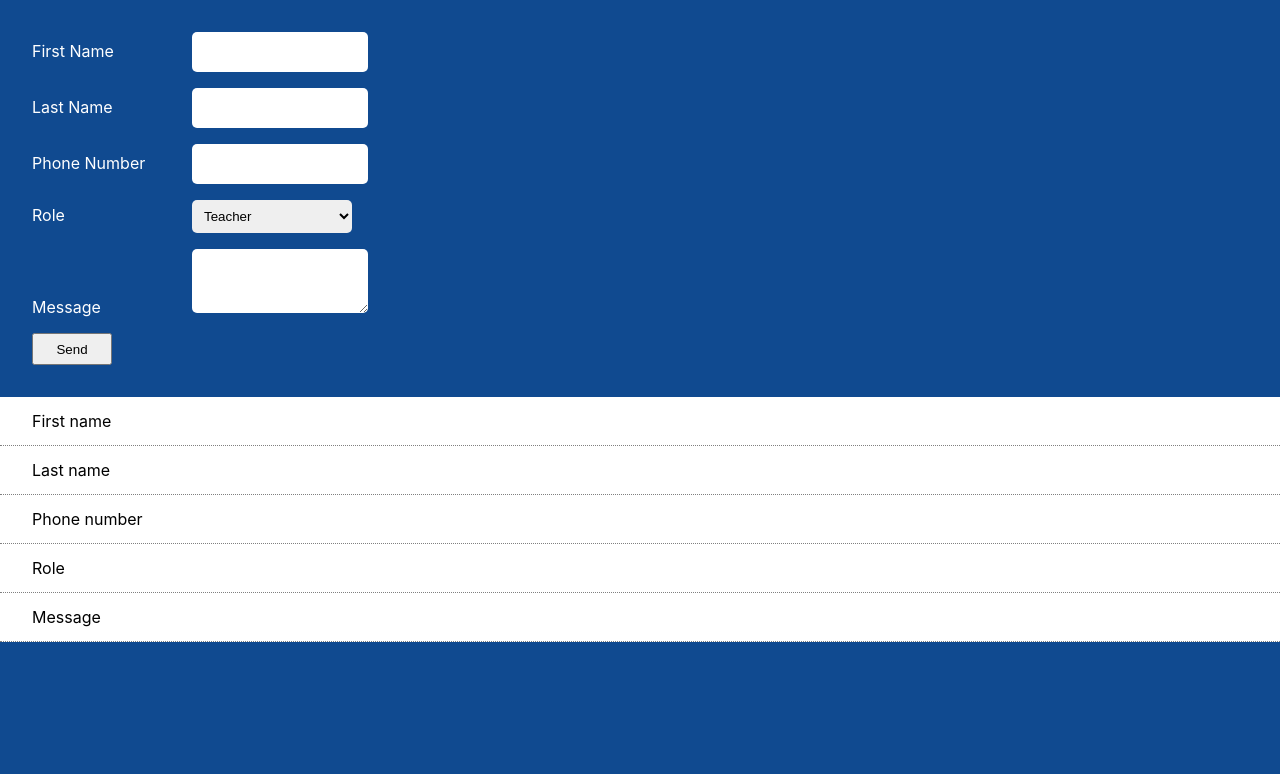
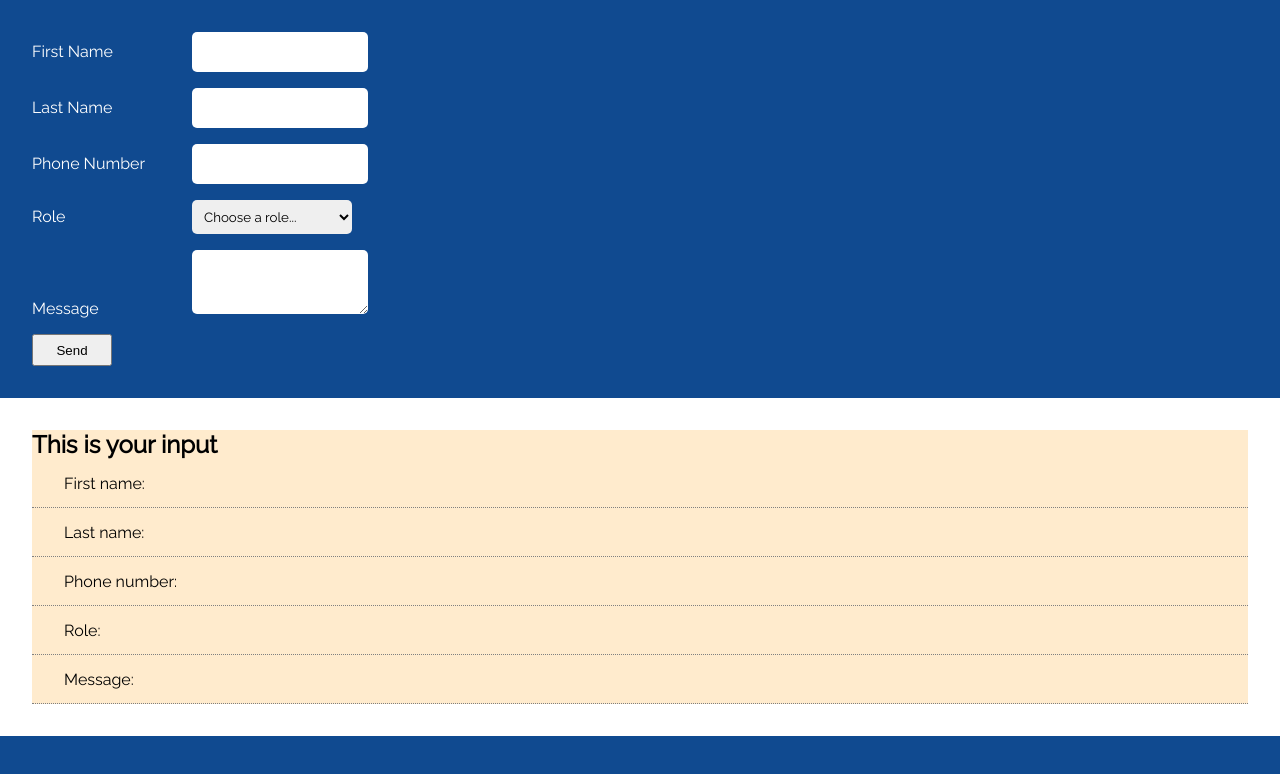
Before and after one commit to LinhLe2307/FORM_task, a React (Create React App) app: page / in a window 1280 px wide. Shown: the top 774 px of the page. Built offline with nearby package versions, Linux system fonts and the light colour scheme.

Commit message:
Change button

```diff
--- a/src/App.js
+++ b/src/App.js
@@ -7,16 +7,22 @@ import Overlay from "./components/Overlay";
 
 class App extends Component {
   state = {
-    firstName: "",
-    lastName: "",
-    phoneNumber: "",
-    message: "",
-    role: "",
+    // This is explicitly telling React what to look since we will have more state in the future
+    inputData: {
+      firstname: "",
+      lastname: "",
+      phonenumber: "",
+      message: "",
+      role: "",
+    },
     showPopup: false,
   };
-  changeHandler = (event) => {
+  inputHandler = (event) => {
     this.setState({
-      [event.target.name]: event.target.value,
+      inputData: {
+        ...this.state.inputData,
+        [event.target.name]: event.target.value,
+      },
     });
   };
   addSubmitHandler = (event) => {
@@ -26,16 +32,38 @@ class App extends Component {
       showPopup: !prevState.showPopup,
     }));
   };
+
+  resetForm = (event) => {
+    window.location.reload();
+  };
+  // resetForm = () => {
+  //   return this.setState({
+  //     inputData: {
+  //       firstname: "",
+  //       lastname: "",
+  //       phonenumber: "",
+  //       message: "",
+  //       role: "",
+  //     },
+  //   });
+  // };
   render() {
     return (
       <div>
-        <Form onChange={this.changeHandler} onClick={this.addSubmitHandler} />
-        <View input={this.state} />
-        <Overlay
-          showPopup={this.state.showPopup}
-          onClick={this.addSubmitHandler}
-          state={this.state}
+        <Form
+          onChange={this.inputHandler}
+          onSubmit={this.addSubmitHandler}
+          {...this.state.inputData}
         />
+        <View {...this.state.inputData} />
+        {this.state.showPopup && (
+          <Overlay
+            close={this.resetForm}
+            click={this.addSubmitHandler}
+            {...this.state.inputData}
+            reset={this.resetForm}
+          />
+        )}
       </div>
     );
   }
--- a/src/components/Button.js
+++ b/src/components/Button.js
@@ -1,8 +1,12 @@
 import React from "react";
-import classes from "./Button.module.css"
+import classes from "./Button.module.css";
 
-const Button = ({onClick, btnName}) => {
-  return <button type="submit" onClick={onClick}>{btnName}</button>;
+const Button = ({ onClick, children, onReset }) => {
+  return (
+    <button type="submit" onClick={onClick} onReset={onReset}>
+      {children}
+    </button>
+  );
 };
 
 export default Button;
--- a/src/components/Form.js
+++ b/src/components/Form.js
@@ -2,29 +2,59 @@ import React from "react";
 import classes from "./Form.module.css";
 import Button from "./Button";
 
-const Form = ({ onChange, onClick }) => {
+const Form = ({
+  onChange,
+  onSubmit,
+  firstname,
+  lastname,
+  phonenumber,
+  role,
+  message,
+}) => {
   return (
-    <form>
+    <form onChange={onChange} onSubmit={onSubmit}>
       <div>
-        <label htmlFor="fname">First Name</label>
-        <input type="text" id="fname" name="firstName" onChange={onChange} />
+        <label htmlFor="firstname">First Name</label>
+        <input
+          type="text"
+          id="firstname"
+          name="firstname"
+          value={firstname}
+          required
+        />
       </div>
       <div>
-        <label htmlFor="lname">Last Name</label>
-        <input type="text" id="lname" name="lastName" onChange={onChange} />
+        <label htmlFor="lastname">Last Name</label>
+        <input
+          type="text"
+          id="lastname"
+          name="lastname"
+          value={lastname}
+          required
+        />
       </div>
       <div>
         <label htmlFor="phone">Phone Number</label>
         <input
-          type="number"
+          type="tel"
           id="phone"
-          name="phoneNumber"
-          onChange={onChange}
+          name="phonenumber"
+          value={phonenumber}
+          required
         />
       </div>
       <div>
         <label htmlFor="role">Role</label>
-        <select id="role" name="role" onChange={onChange}>
+        <select
+          id="role"
+          name="role"
+          value={role}
+          defaultValue="other"
+          required
+        >
+          <option value="" invalid="true" hidden>
+            Choose a role...
+          </option>
           <option value="teacher">Teacher</option>
           <option value="student">Student</option>
           <option value="other">Other</option>
@@ -32,9 +62,15 @@ const Form = ({ onChange, onClick }) => {
       </div>
       <div>
         <label htmlFor="message">Message</label>
-        <textarea type="text" id="message" name="message" onChange={onChange} />
+        <textarea
+          type="text"
+          id="message"
+          name="message"
+          value={message}
+          required
+        />
       </div>
-      <Button btnName="Send" onClick={onClick} />
+      <Button>Send</Button>
     </form>
   );
 };
--- a/src/components/Form.module.css
+++ b/src/components/Form.module.css
@@ -1,3 +1,5 @@
+@import url("https://fonts.googleapis.com/css2?family=Raleway&display=swap");
+
 * {
   margin: 0;
   padding: 0;
@@ -5,6 +7,7 @@
 
 body {
   background-color: rgb(16, 74, 144);
+  font-family: "Raleway", sans-serif;
 }
 
 form {
@@ -29,6 +32,7 @@ textarea {
   border-radius: 5px;
   border-style: none;
   padding: 0.5rem;
+  font-family: inherit;
 }
 
 input {
--- a/src/components/Overlay.js
+++ b/src/components/Overlay.js
@@ -2,26 +2,28 @@ import React from "react";
 import classes from "./Overlay.module.css";
 import Button from "./Button";
 
-const Overlay = ({ state, showPopup, onClick }) => {
-  let classStyle;
-  if (showPopup) {
-    classStyle = "overlay-block";
-  } else {
-    classStyle = "overlay";
-  }
-
-    return (
-      <div className={`${classes[classStyle]}`}>
-        <div className={classes.popUpText}>
-          <p>First name: {state.firstName}</p>
-          <p>Last name: {state.lastName}</p>
-          <p>Phone number: {state.phoneNumber}</p>
-          <p>Role: {state.role}</p>
-          <p>Message: {state.message}</p>
-          <Button onClick={onClick} btnName="close" />
-        </div>
+const Overlay = ({
+  firstname,
+  lastname,
+  phonenumber,
+  message,
+  role,
+  close,
+  click,
+}) => {
+  return (
+    <div className={`${classes.popUp}`}>
+      <div className={classes.popUpText}>
+        <p>First name: {firstname}</p>
+        <p>Last name: {lastname}</p>
+        <p>Phone number: {phonenumber}</p>
+        <p>Role: {role}</p>
+        <p>Message: {message}</p>
+        <Button onClick={close}>I want to submit</Button>
+        <Button onClick={click}>Nope, I want to cancel</Button>
       </div>
-    );
+    </div>
+  );
 };
 
 export default Overlay;
--- a/src/components/Overlay.module.css
+++ b/src/components/Overlay.module.css
@@ -1,7 +1,4 @@
-.overlay {
-  display: none;
-}
-.overlay-block {
+.popUp {
   position: fixed;
   display: flex;
   justify-content: center;
--- a/src/components/View.js
+++ b/src/components/View.js
@@ -1,29 +1,31 @@
 import React from "react";
 import classes from "./View.module.css";
 
-const View = ({ input }) => {
+const View = ({ firstname, lastname, phonenumber, role, message }) => {
   return (
     <div className={classes.view}>
-      {/* <h3>This is your input:</h3> */}
+      <div className={classes.notepad}>
+        <h2>This is your input</h2>
         <p>
-        <span></span>First name {input.firstName}
+          First name: <span>{firstname}</span>
         </p>
-      {/* <div></div> */}
+
         <p>
-        <span></span>Last name {input.lastname}
+          Last name: <span>{lastname}</span>
         </p>
-      {/* <div></div> */}
+
         <p>
-        <span></span>Phone number {input.phoneNumber}
+          Phone number: <span>{phonenumber}</span>
         </p>
-      {/* <div></div> */}
+
         <p>
-        <span></span>Role {input.role}
+          Role: <span>{role}</span>
         </p>
-      {/* <div></div> */}
+
         <p>
-        <span></span>Message {input.message}
+          Message: <span>{message}</span>
         </p>
+      </div>
     </div>
   );
 };
--- a/src/components/View.module.css
+++ b/src/components/View.module.css
@@ -1,3 +1,5 @@
+@import url("https://fonts.googleapis.com/css2?family=Dancing+Script:wght@700&family=Gloria+Hallelujah&family=Raleway&display=swap");
+
 .view {
   background-color: #ffffff;
   display: flex;
@@ -5,7 +7,12 @@
   /* padding: 2rem; */
 }
 
-.view p:before {
+.notepad {
+  margin: 2rem;
+  background-color: blanchedalmond;
+}
+
+.view .notepad::before {
   background-color: #472525;
   border-right: 1px double rgb(145, 58, 58);
   width: 2rem;
@@ -18,3 +25,8 @@
   display: flex;
   align-items: center;
 }
+
+span {
+  margin-left: 2rem;
+  font-family: "Gloria Hallelujah", cursive;
+}
```
Also changed, not shown: src/index.js (+0 -10 lines). Lines whose indentation alone changed are shown as unchanged.
